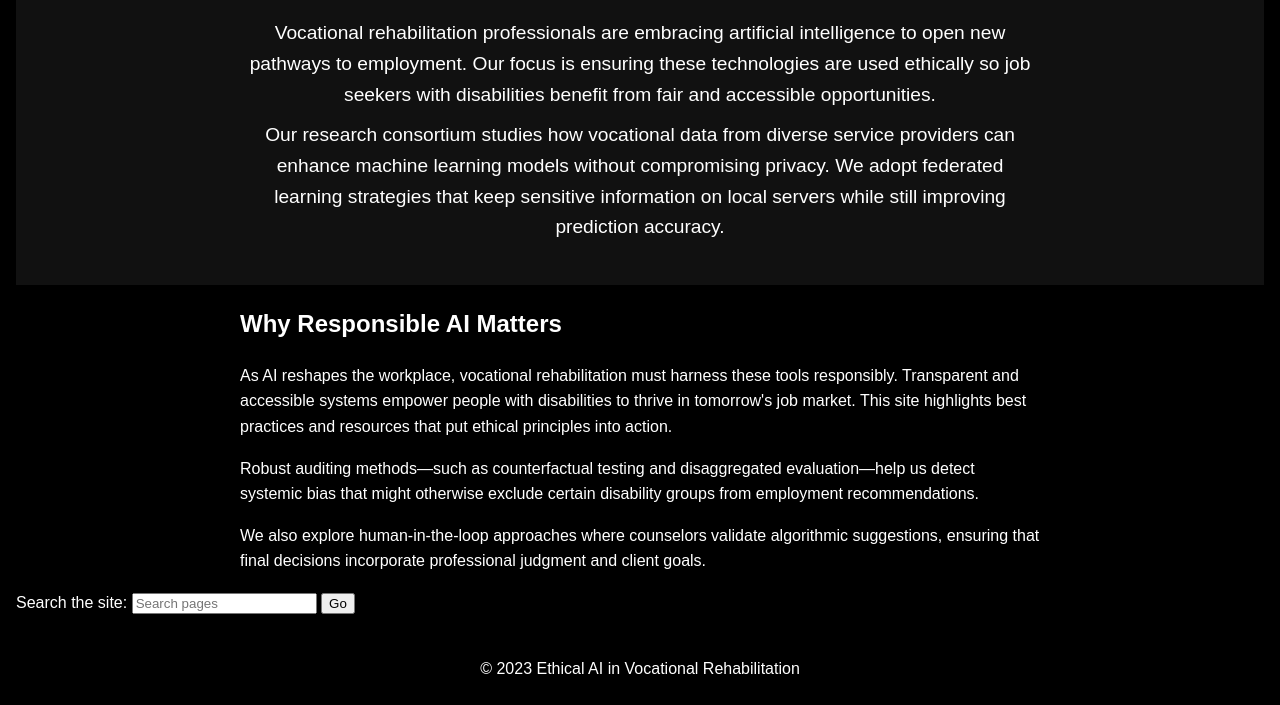
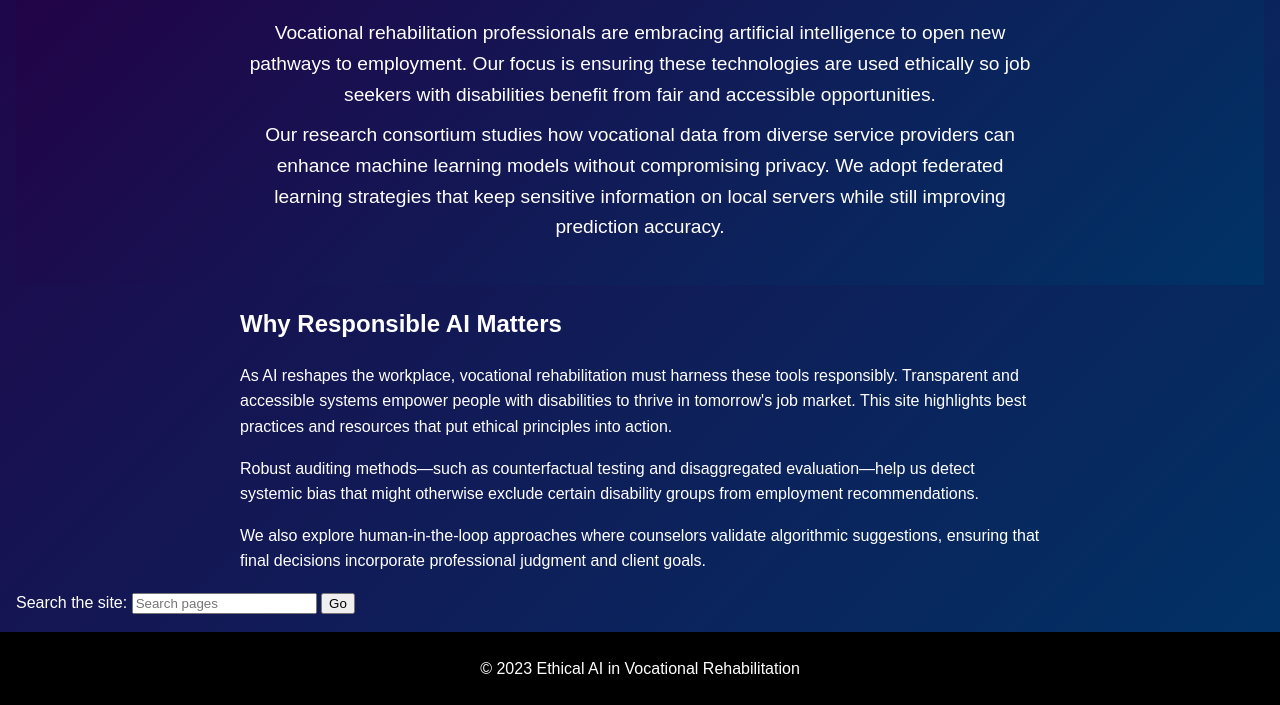
Before and after one commit to williambelz/Ethical-AI-and-Vocational-Rehabilitation, a plain HTML site: page site/index.html in a window 1280 px wide. Shown: the part 325-1030 px from the top of the page. Drawn offline with Linux system fonts and the light colour scheme.

Commit message:
Add gradient background to homepage

```diff
--- a/site/css/style.css
+++ b/site/css/style.css
@@ -5,6 +5,10 @@ body {
     line-height: 1.6;
     background-color: #000;
     color: #fff;
+}
+
+body.home {
+    background: linear-gradient(135deg, #240046, #003366);
 }
 
 /* Skip link styles for improved keyboard navigation */
@@ -64,6 +68,7 @@ main {
 
 .hero {
     background-color: #111;
+    background-image: linear-gradient(135deg, #240046, #003366);
     padding: 2em 1em;
     text-align: center;
 }
--- a/site/index.html
+++ b/site/index.html
@@ -6,7 +6,7 @@
     <title>Ethical AI in Vocational Rehabilitation</title>
     <link rel="stylesheet" href="css/style.css">
 </head>
-<body>
+<body class="home">
     <a href="#maincontent" class="skip-link">Skip to main content</a>
     <header role="banner">
         <img src="logo.svg" alt="Ethical AI in Vocational Rehabilitation logo" class="logo">
```
